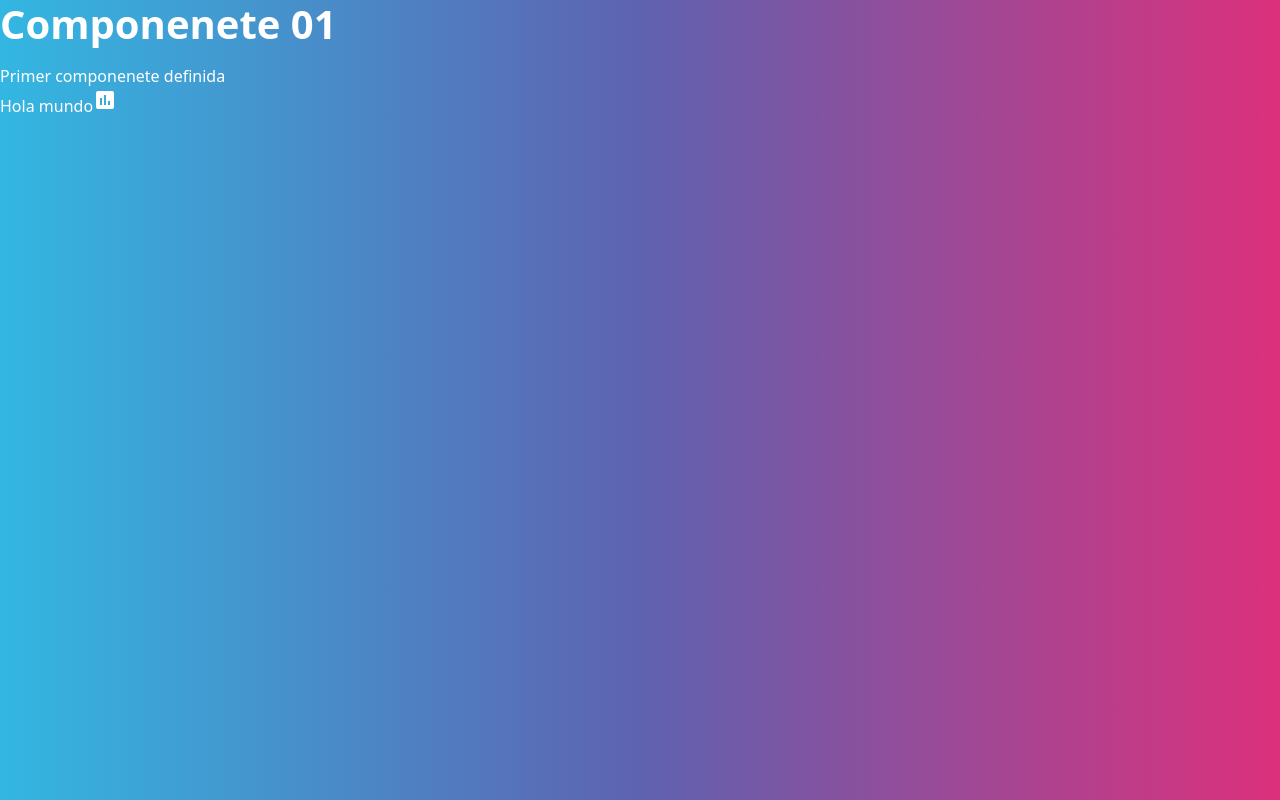
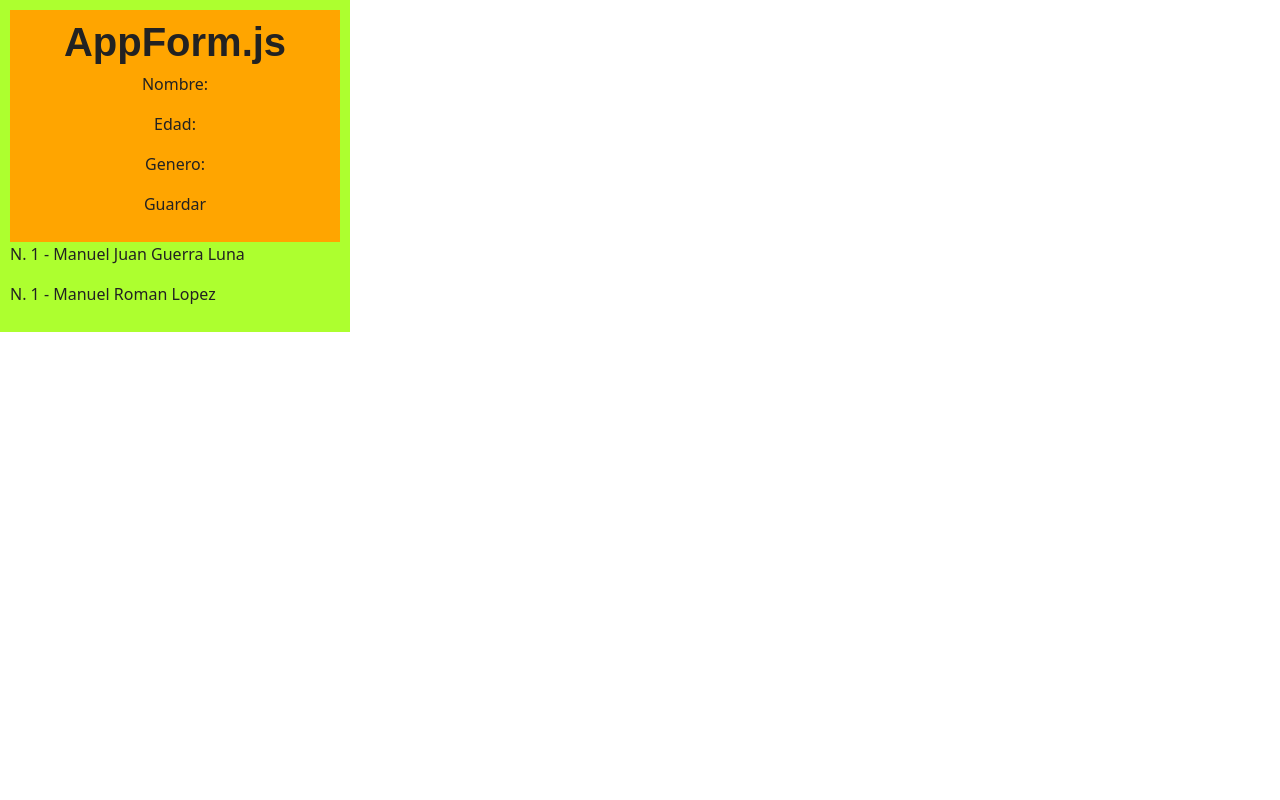
Before and after one commit to SandraSota/sitioreact0, a React (Create React App) app: page / in a window 1280 px wide. Built offline with nearby package versions, Linux system fonts and the light colour scheme; a web font is replaced by a local one.

Commit message:
V5. Diseño de App y AppForm

```diff
--- a/src/App.js
+++ b/src/App.js
@@ -1,14 +1,14 @@
 //import logo from './logo.svg';
 //import './App.css';
-import C01Componente from './pagina/C01Componente';
+import AppForm from './componente/AppForm';
+//import C01Componente from './pagina/C01Componente';
 
 function App() {
   return (
-    <div>
-      <C01Componente/>
-        Hola mundo
-        <i class="large material-icons">insert_chart</i>
-
+    <div style={{width:"350px", background:"greenyellow", padding:"10px"}}>
+        <AppForm />
+        <p>N. 1 - Manuel Juan Guerra Luna </p>
+        <p>N. 1 - Manuel Roman Lopez </p>
 
     </div>
   );
--- /dev/null
+++ b/src/componente/AppForm.js
@@ -0,0 +1,16 @@
+import React from 'react'
+
+const AppForm = () => {
+  return (
+    <div style={{background:"orange", padding:"10px", textAlign:"center"}}>
+    <h1>AppForm.js</h1>
+        <p>Nombre: </p>
+        <p>Edad: </p>
+        <p>Genero: </p>
+        <p>Guardar</p>
+
+    </div>
+  )
+}
+
+export default AppForm
--- a/src/index.js
+++ b/src/index.js
@@ -4,7 +4,7 @@ import './index.css';
 import App from './App';
 import reportWebVitals from './reportWebVitals';
 
-import 'bootswatch/dist/quartz/bootstrap.min.css';
+import 'bootswatch/dist/journal/bootstrap.min.css';
 
 const root = ReactDOM.createRoot(document.getElementById('root'));
 root.render(
```
Also changed, not shown: src/componente/firebase.js (added, +17 -0 lines).
